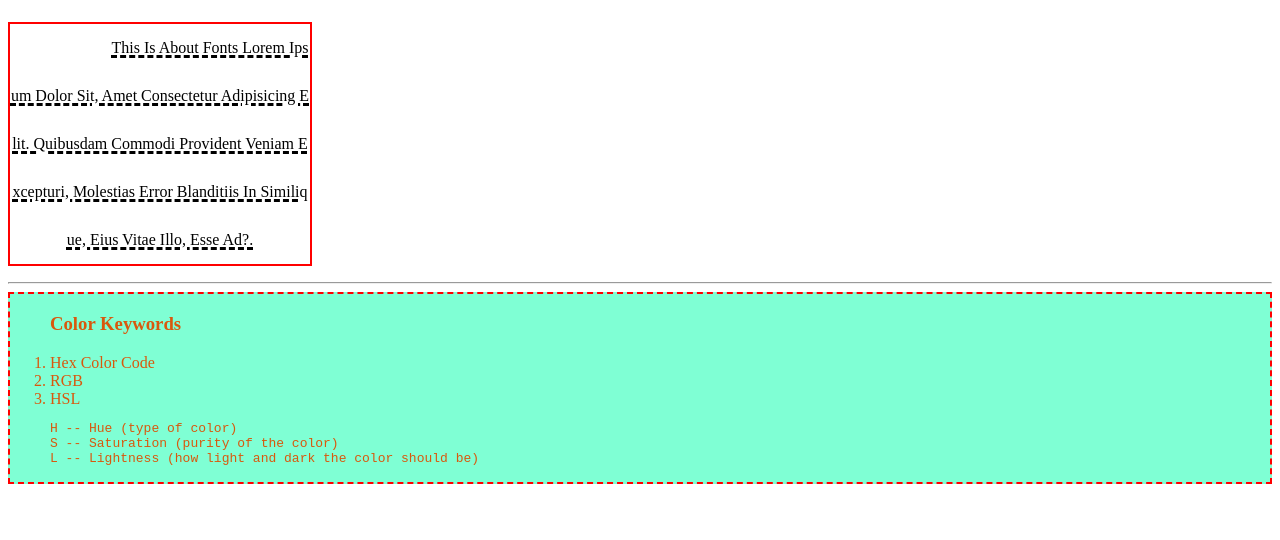
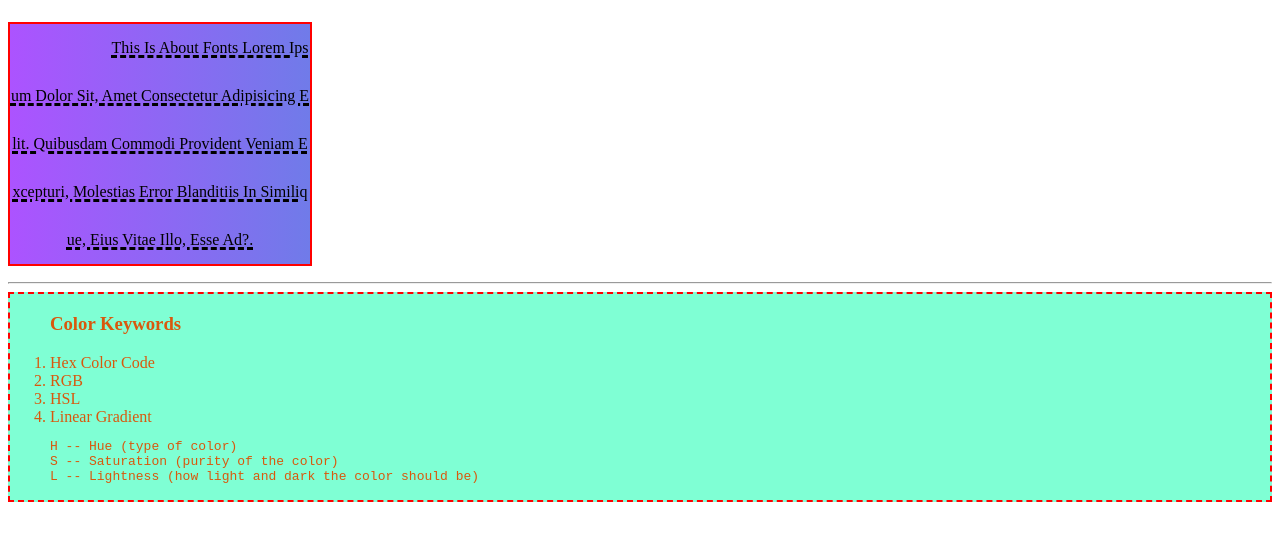
Before and after one commit to muskanbhatia23/web_development, a plain HTML site: page styling.html in a window 1280 px wide. Shown: the part 142-682 px from the top of the page. Drawn offline with Linux system fonts and the light colour scheme.

Commit message:
linear gradient color added

```diff
--- a/styling.css
+++ b/styling.css
@@ -28,6 +28,7 @@ h2 {
     width: 300px;
     word-break: break-all;
     text-align: center;
+    background: Linear-gradient(to left, rgba(112,123,233),rgba(172,083,255)) ;/* */
     /*text-overflow: ellipsis;
     text-transform:uppercase;*/
 
--- a/styling.html
+++ b/styling.html
@@ -23,6 +23,7 @@
             <li>Hex Color Code</li>
             <li>RGB</li>
             <li>HSL</li>
+            <li>Linear Gradient</li>
 <pre>
 H -- Hue (type of color)
 S -- Saturation (purity of the color)
```
